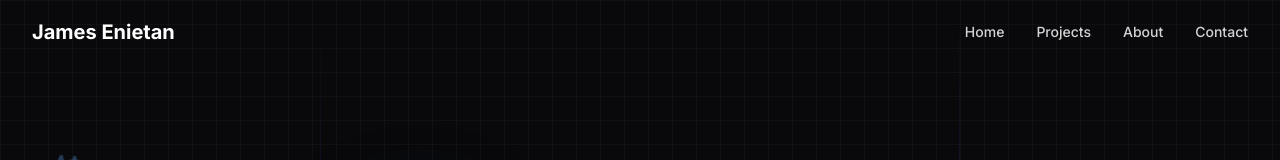
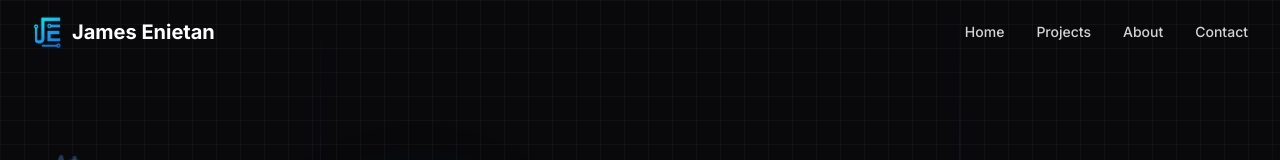
Before and after one commit to Jim-devENG/my-portfolio, a Next.js app: page / in a window 1280 px wide. Shown: the top 160 px of the page. Built offline with nearby package versions, Linux system fonts and the light colour scheme.

Commit message:
Add logo and favicon, suppress hydration warnings - Add James Enietan Logo favicon to metadata - Display logo in navbar alongside text - Suppress hydration warnings from browser extensions

```diff
--- a/app/layout.tsx
+++ b/app/layout.tsx
@@ -9,6 +9,11 @@ export const metadata: Metadata = {
   description: "AI-Powered Software Engineer with 5+ years of experience building scalable, secure, and user-focused web applications. Specializing in React, Node.js, Python, FastAPI, and blockchain development.",
   keywords: ["AI-powered software engineer", "full stack developer", "software engineer", "blockchain developer", "developer", "portfolio", "James Enietan", "React", "Node.js", "Laravel", "Python", "FastAPI", "Solidity", "AI", "machine learning"],
   authors: [{ name: "James Olorunfemi Enietan" }],
+  icons: {
+    icon: "/James Enietan Logo favicon.png",
+    shortcut: "/James Enietan Logo favicon.png",
+    apple: "/James Enietan Logo favicon.png",
+  },
   openGraph: {
     title: "James Olorunfemi Enietan | AI-Powered Software Engineer",
     description: "AI-Powered Software Engineer with 5+ years of experience building scalable, secure, and user-focused web applications. Specializing in React, Node.js, Python, FastAPI, and blockchain development.",
@@ -24,7 +29,7 @@ export default function RootLayout({
 }) {
   return (
     <html lang="en" className={inter.variable}>
-      <body>{children}</body>
+      <body suppressHydrationWarning>{children}</body>
     </html>
   )
 }
--- a/components/navigation/Navbar.tsx
+++ b/components/navigation/Navbar.tsx
@@ -1,6 +1,7 @@
 "use client"
 
 import Link from "next/link"
+import Image from "next/image"
 import { useState, useEffect } from "react"
 import { Menu, X } from "lucide-react"
 import { motion, AnimatePresence } from "framer-motion"
@@ -40,8 +41,15 @@ export function Navbar() {
     >
       <div className="container mx-auto px-4 sm:px-6 lg:px-8">
         <div className="flex items-center justify-between h-16">
-          <Link href="/" className="text-xl font-bold text-white">
-            James Enietan
+          <Link href="/" className="flex items-center space-x-2">
+            <Image
+              src="/James Enietan Logo favicon.png"
+              alt="James Enietan Logo"
+              width={32}
+              height={32}
+              className="object-contain"
+            />
+            <span className="text-xl font-bold text-white">James Enietan</span>
           </Link>
 
           {/* Desktop Navigation */}
```
Also changed, not shown: public/James Enietan Logo favicon.png (added).
